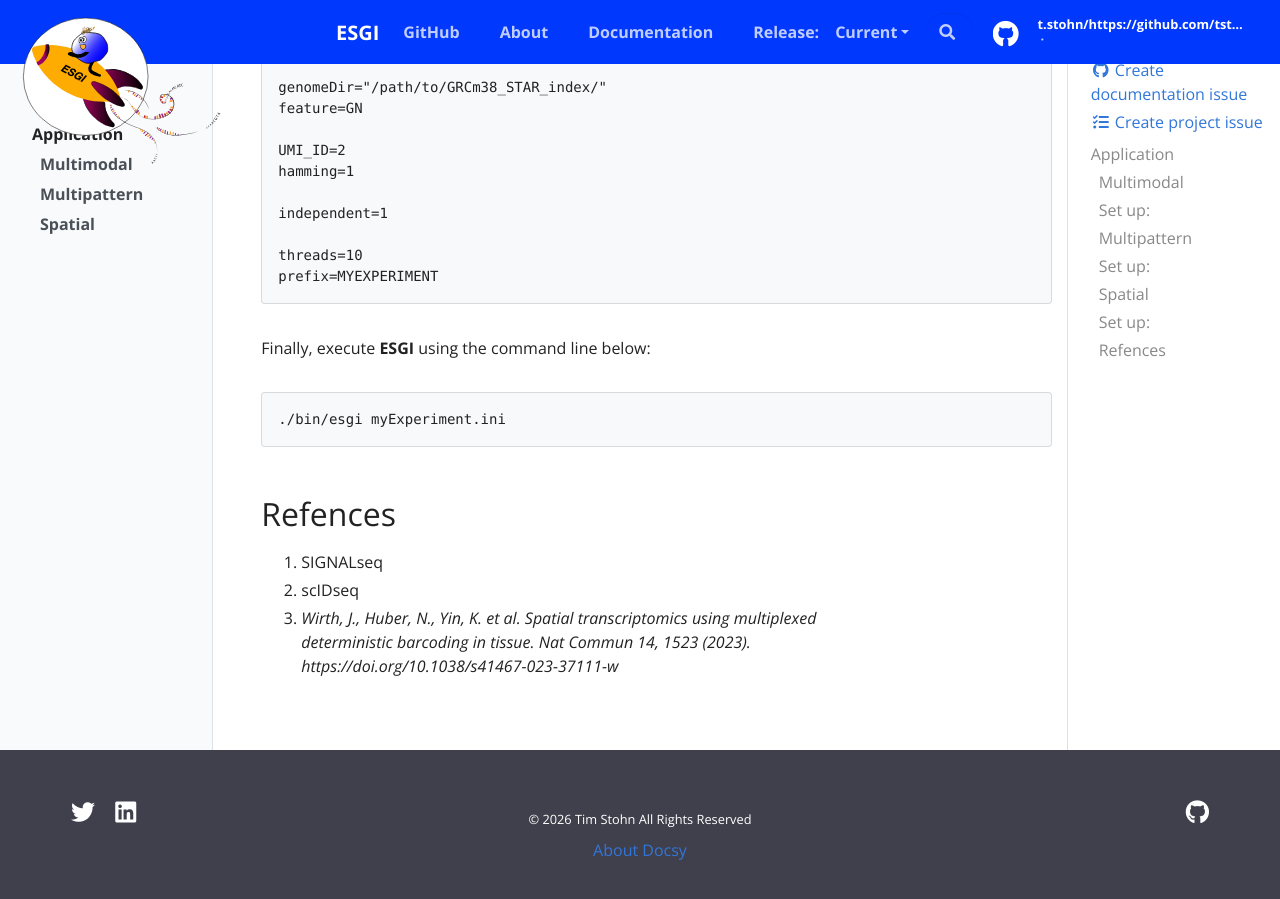
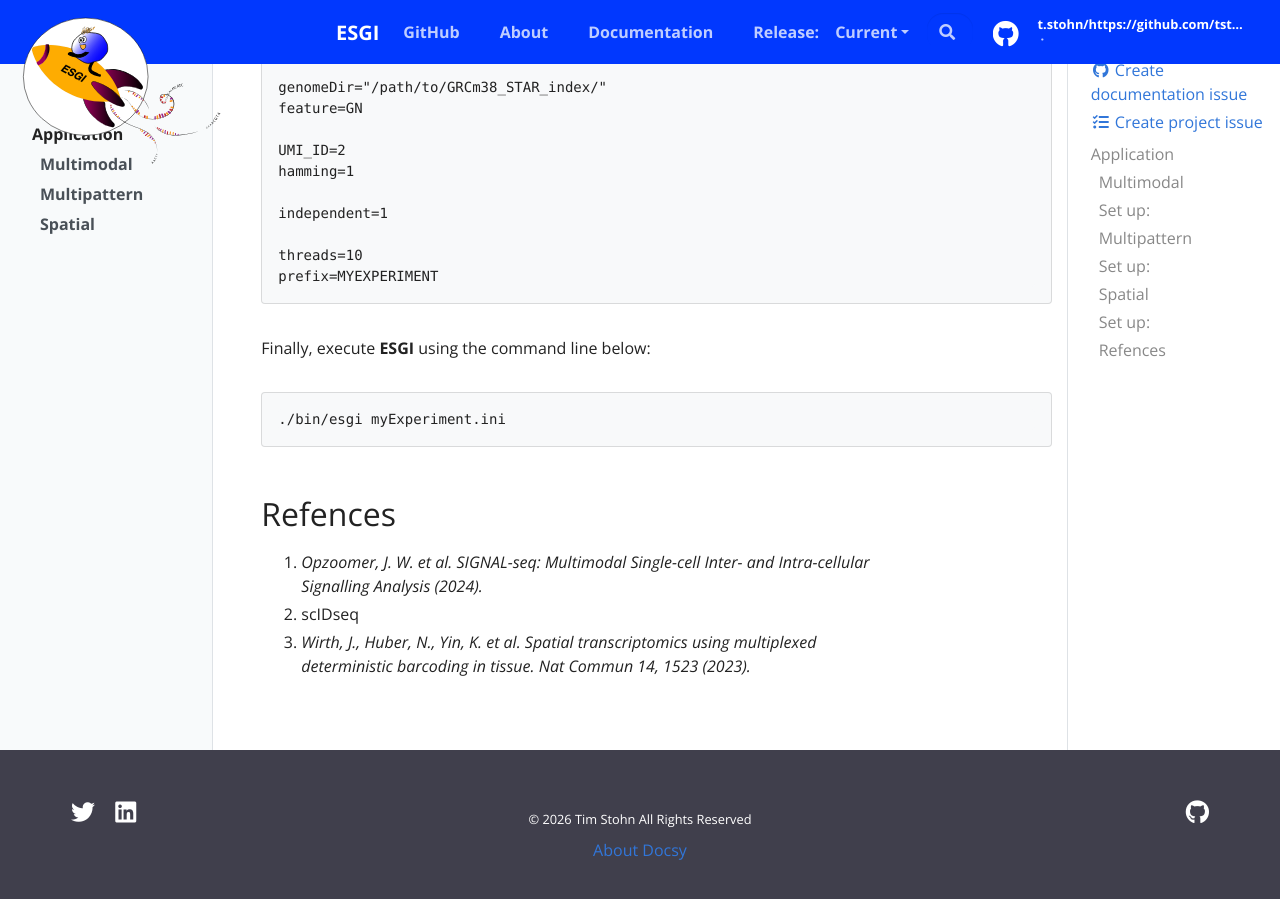
Before and after one commit to tstohn/ESGI.documentation, a Jekyll site: the page built from _docs/application.md, in a window 1280 px wide and 900 px high, scrolled down 10626 px. Built offline with Jekyll 4.4.1, drawn with Linux system fonts in a browser that asks for light colours.

Commit message:
reference signalseq

````diff
--- a/_docs/application.md
+++ b/_docs/application.md
@@ -363,6 +363,6 @@ Finally, execute **ESGI** using the command line below:
 ```
 
 ## Refences
-1. SIGNALseq
+1. *Opzoomer, J. W. et al. SIGNAL-seq: Multimodal Single-cell Inter- and Intra-cellular Signalling Analysis (2024).*
 2. scIDseq
-3. *Wirth, J., Huber, N., Yin, K. et al. Spatial transcriptomics using multiplexed deterministic barcoding in tissue. Nat Commun 14, 1523 (2023). https://doi.org/10.1038/s41467-023-37111-w*
+3. *Wirth, J., Huber, N., Yin, K. et al. Spatial transcriptomics using multiplexed deterministic barcoding in tissue. Nat Commun 14, 1523 (2023).*
````
Also changed, not shown: other parts of _docs/application.md (+1 -1 lines).
